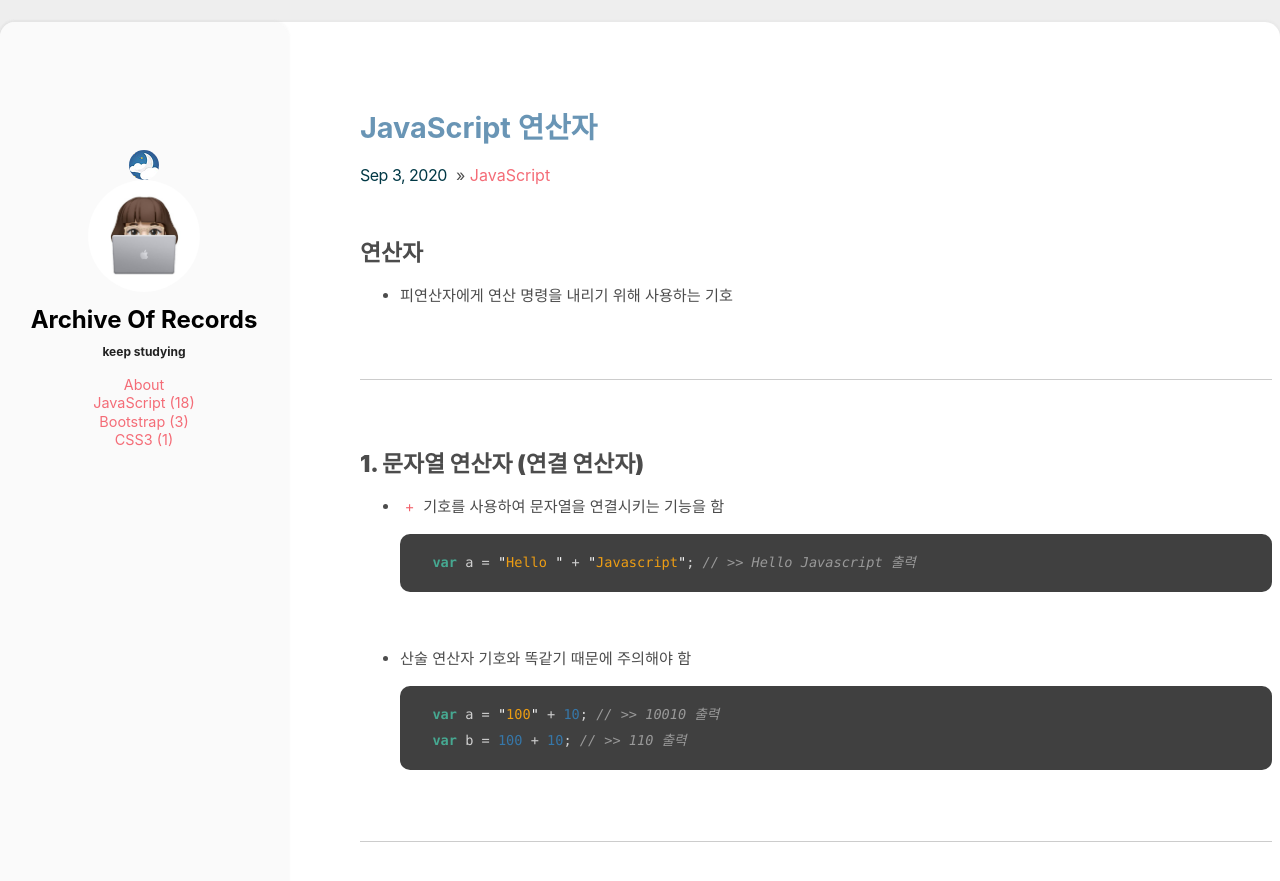
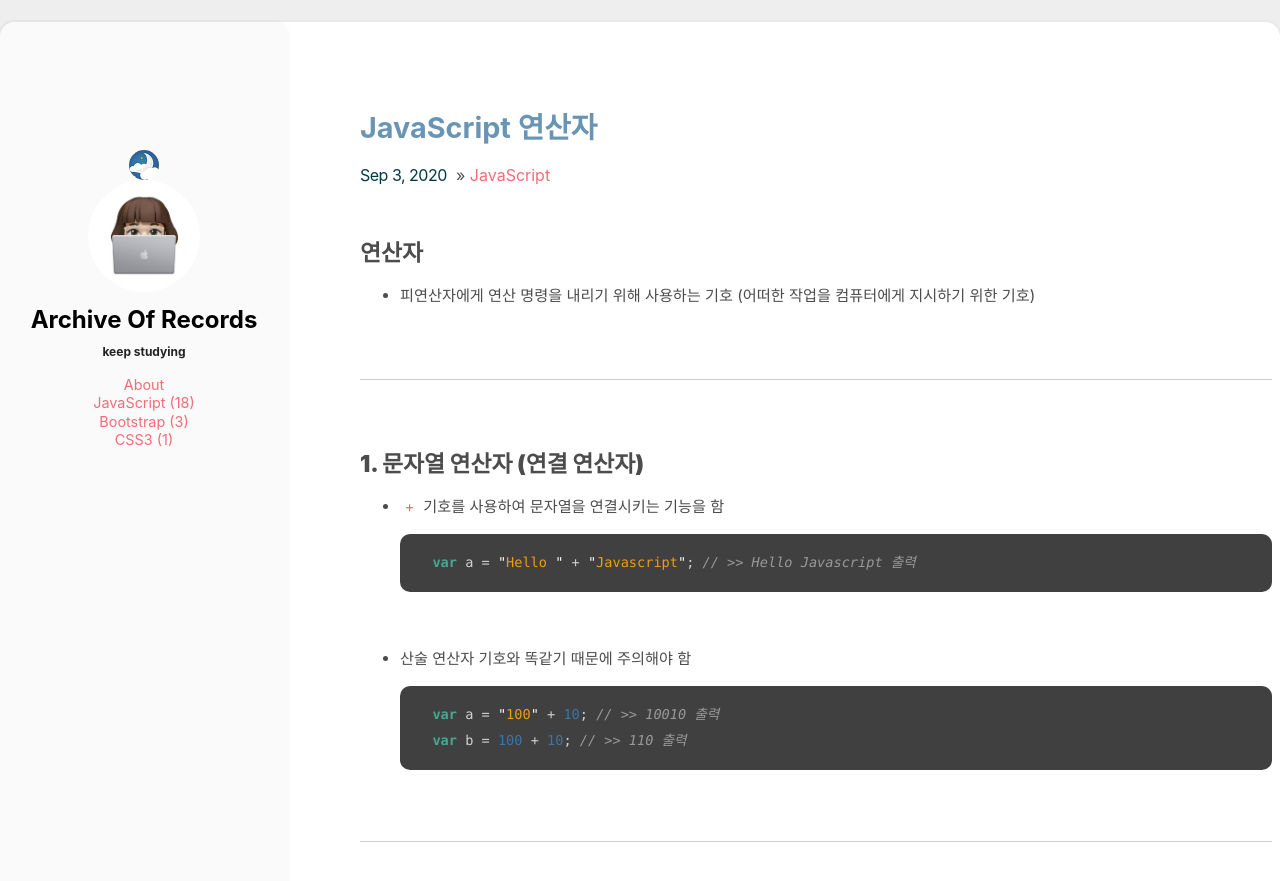
Before and after one commit to absolutelyfullycapable/absolutelyfullycapable.github.io, a Jekyll site: the page built from _posts/2020-09-03-javascript-연산자.md, in a window 1280 px wide and 900 px high. Shown: the top 881 px of the window. Built offline with Jekyll 4.4.1, drawn with Linux system fonts in a browser that asks for light colours.

Commit message:
Update 2020-09-03-javascript-연산자.md

```diff
--- a/_posts/2020-09-03-javascript-연산자.md
+++ b/_posts/2020-09-03-javascript-연산자.md
@@ -7,7 +7,7 @@ comments: true
 
 ## **연산자**
 
-- 피연산자에게 연산 명령을 내리기 위해 사용하는 기호
+- 피연산자에게 연산 명령을 내리기 위해 사용하는 기호 (어떠한 작업을 컴퓨터에게 지시하기 위한 기호)
 
 <br>
 - - -
```
